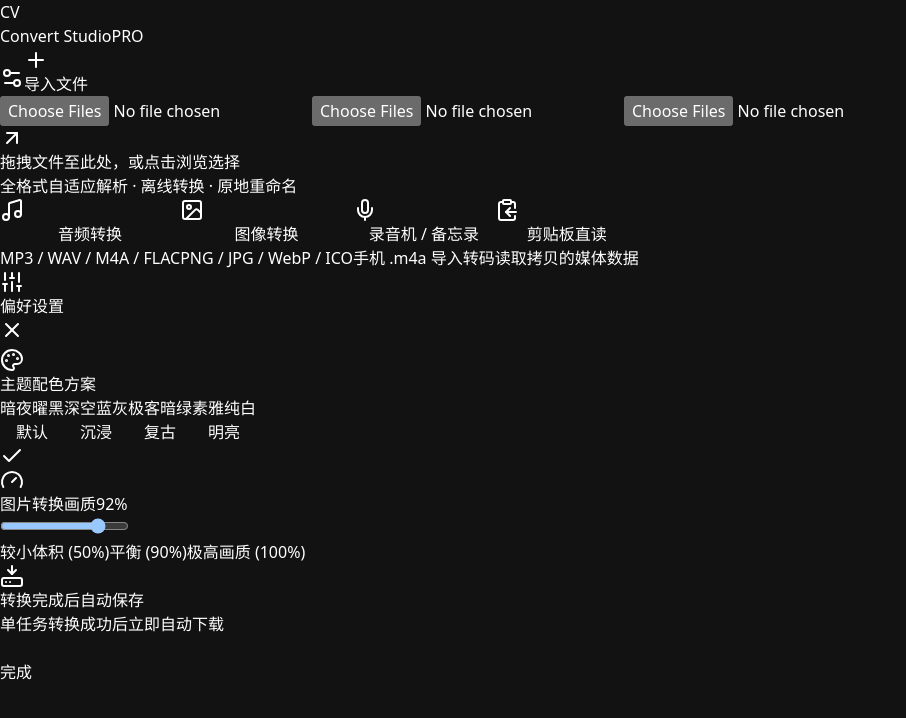
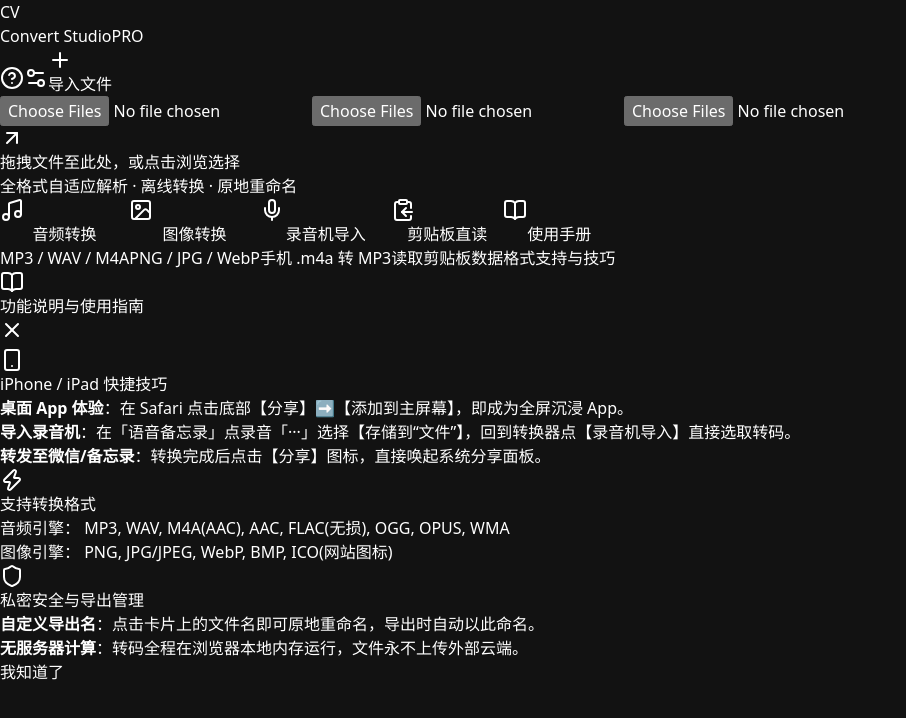
Before and after one commit to Ziwen-Lii/change, a React (Vite) app: page / in a window 1280 px wide. Both pictures are taken after a click on the button 12 px from the left and 78 px from the top of the page. Shown: the top 718 px of the page, without its empty margins (0-906 px from the left). Built offline with nearby package versions, Linux system fonts and the light colour scheme.

Commit message:
feat: add user guide documentation entry both in navbar and hub grid

```diff
--- a/src/App.jsx
+++ b/src/App.jsx
@@ -23,7 +23,13 @@
   Sliders,
   Palette,
   HardDriveDownload,
-  Gauge
+  Gauge,
+  BookOpen,
+  HelpCircle,
+  Smartphone,
+  Shield,
+  Zap,
+  Info
 } from 'lucide-react';
 import {
   SUPPORTED_AUDIO_FORMATS,
@@ -99,6 +105,7 @@
   const [isDragging, setIsDragging] = useState(false);
   const [clipboardFeedback, setClipboardFeedback] = useState('');
   const [settingsOpen, setSettingsOpen] = useState(false);
+  const [docsOpen, setDocsOpen] = useState(false);
 
   // Settings State with LocalStorage persistence
   const [themeId, setThemeId] = useState(() => localStorage.getItem('cs_theme') || 'dark');
@@ -342,6 +349,15 @@
             </button>
           )}
 
+          {/* Docs / Guide Button */}
+          <button
+            onClick={() => setDocsOpen(true)}
+            className={`p-1.5 rounded-lg border ${currentTheme.border} ${isLightTheme ? 'hover:bg-slate-100 text-slate-700' : 'hover:bg-zinc-800 text-zinc-300'} transition active:scale-95`}
+            title="使用手册与格式支持"
+          >
+            <HelpCircle className="w-4 h-4" />
+          </button>
+
           {/* Settings Button */}
           <button
             onClick={() => setSettingsOpen(true)}
@@ -424,7 +440,7 @@
         </div>
 
         {/* Specialized Entry Hub */}
-        <div className="grid grid-cols-2 sm:grid-cols-4 gap-3">
+        <div className="grid grid-cols-2 sm:grid-cols-5 gap-3">
 
           <button
             onClick={() => audioInputRef.current?.click()}
@@ -434,7 +450,7 @@
               <Music className="w-4 h-4" />
             </div>
             <div className="font-medium text-xs">音频转换</div>
-            <div className={`text-[11px] ${currentTheme.textDim} mt-0.5`}>MP3 / WAV / M4A / FLAC</div>
+            <div className={`text-[11px] ${currentTheme.textDim} mt-0.5`}>MP3 / WAV / M4A</div>
           </button>
 
           <button
@@ -445,7 +461,7 @@
               <ImageIcon className="w-4 h-4" />
             </div>
             <div className="font-medium text-xs">图像转换</div>
-            <div className={`text-[11px] ${currentTheme.textDim} mt-0.5`}>PNG / JPG / WebP / ICO</div>
+            <div className={`text-[11px] ${currentTheme.textDim} mt-0.5`}>PNG / JPG / WebP</div>
           </button>
 
           <button
@@ -455,8 +471,8 @@
             <div className={`w-8 h-8 rounded-lg border ${currentTheme.border} flex items-center justify-center mb-2.5 transition ${isLightTheme ? 'bg-slate-100 text-slate-700' : 'bg-zinc-800/80 text-zinc-300'}`}>
               <Mic className="w-4 h-4" />
             </div>
-            <div className="font-medium text-xs">录音机 / 备忘录</div>
-            <div className={`text-[11px] ${currentTheme.textDim} mt-0.5`}>手机 .m4a 导入转码</div>
+            <div className="font-medium text-xs">录音机导入</div>
+            <div className={`text-[11px] ${currentTheme.textDim} mt-0.5`}>手机 .m4a 转 MP3</div>
           </button>
 
           <button
@@ -468,8 +484,19 @@
             </div>
             <div className="font-medium text-xs">剪贴板直读</div>
             <div className={`text-[11px] ${currentTheme.textDim} mt-0.5`}>
-              {clipboardFeedback || '读取拷贝的媒体数据'}
+              {clipboardFeedback || '读取剪贴板数据'}
             </div>
+          </button>
+
+          <button
+            onClick={() => setDocsOpen(true)}
+            className={`flex flex-col items-start p-3.5 rounded-xl ${currentTheme.cardBg} ${currentTheme.cardHover} border ${currentTheme.border} transition text-left group active:scale-[0.98] shadow-sm col-span-2 sm:col-span-1`}
+          >
+            <div className={`w-8 h-8 rounded-lg border ${currentTheme.border} flex items-center justify-center mb-2.5 transition ${isLightTheme ? 'bg-slate-100 text-slate-700' : 'bg-zinc-800/80 text-zinc-300'}`}>
+              <BookOpen className="w-4 h-4" />
+            </div>
+            <div className="font-medium text-xs">使用手册</div>
+            <div className={`text-[11px] ${currentTheme.textDim} mt-0.5`}>格式支持与技巧</div>
           </button>
 
         </div>
@@ -808,6 +835,93 @@
         </div>
       )}
 
+      {/* User Documentation / Guide Modal */}
+      {docsOpen && (
+        <div className="fixed inset-0 z-50 bg-black/60 backdrop-blur-sm flex items-center justify-center p-4">
+          <div className={`rounded-2xl border ${currentTheme.border} ${isLightTheme ? 'bg-white text-slate-900' : 'bg-[#0f141f] text-zinc-100'} max-w-lg w-full p-6 shadow-2xl space-y-5 animate-in fade-in zoom-in-95 duration-150 max-h-[90vh] overflow-y-auto`}>
+
+            {/* Modal Header */}
+            <div className="flex items-center justify-between pb-3 border-b border-zinc-800/60">
+              <div className="flex items-center gap-2">
+                <BookOpen className="w-4 h-4 text-indigo-400" />
+                <h3 className="font-semibold text-sm">功能说明与使用指南</h3>
+              </div>
+              <button
+                onClick={() => setDocsOpen(false)}
+                className={`p-1 rounded-lg ${currentTheme.textDim} hover:${isLightTheme ? 'text-black' : 'text-white'}`}
+              >
+                <X className="w-4 h-4" />
+              </button>
+            </div>
+
+            {/* Guide Content Sections */}
+            <div className="space-y-4 text-xs leading-relaxed">
+
+              {/* Section 1: Mobile iOS */}
+              <div className={`p-3.5 rounded-xl border ${currentTheme.border} ${currentTheme.cardBg} space-y-1.5`}>
+                <div className="font-semibold flex items-center gap-1.5 text-zinc-200">
+                  <Smartphone className="w-3.5 h-3.5 text-indigo-400" />
+                  <span>iPhone / iPad 快捷技巧</span>
+                </div>
+                <ul className={`list-disc list-inside space-y-1 ${currentTheme.textMuted} pl-1`}>
+                  <li>
+                    <strong className="text-zinc-300">桌面 App 体验</strong>：在 Safari 点击底部【分享】➡️【添加到主屏幕】，即成为全屏沉浸 App。
+                  </li>
+                  <li>
+                    <strong className="text-zinc-300">导入录音机</strong>：在「语音备忘录」点录音「···」选择【存储到“文件”】，回到转换器点【录音机导入】直接选取转码。
+                  </li>
+                  <li>
+                    <strong className="text-zinc-300">转发至微信/备忘录</strong>：转换完成后点击【分享】图标，直接唤起系统分享面板。
+                  </li>
+                </ul>
+              </div>
+
+              {/* Section 2: Format Matrix */}
+              <div className={`p-3.5 rounded-xl border ${currentTheme.border} ${currentTheme.cardBg} space-y-2`}>
+                <div className="font-semibold flex items-center gap-1.5 text-zinc-200">
+                  <Zap className="w-3.5 h-3.5 text-amber-400" />
+                  <span>支持转换格式</span>
+                </div>
+                <div className="space-y-1.5">
+                  <div>
+                    <span className="font-medium text-zinc-300">音频引擎：</span>
+                    <span className={currentTheme.textMuted}> MP3, WAV, M4A(AAC), AAC, FLAC(无损), OGG, OPUS, WMA</span>
+                  </div>
+                  <div>
+                    <span className="font-medium text-zinc-300">图像引擎：</span>
+                    <span className={currentTheme.textMuted}> PNG, JPG/JPEG, WebP, BMP, ICO(网站图标)</span>
+                  </div>
+                </div>
+              </div>
+
+              {/* Section 3: Filename & Privacy */}
+              <div className={`p-3.5 rounded-xl border ${currentTheme.border} ${currentTheme.cardBg} space-y-1.5`}>
+                <div className="font-semibold flex items-center gap-1.5 text-zinc-200">
+                  <Shield className="w-3.5 h-3.5 text-emerald-400" />
+                  <span>私密安全与导出管理</span>
+                </div>
+                <ul className={`list-disc list-inside space-y-1 ${currentTheme.textMuted} pl-1`}>
+                  <li><strong className="text-zinc-300">自定义导出名</strong>：点击卡片上的文件名即可原地重命名，导出时自动以此命名。</li>
+                  <li><strong className="text-zinc-300">无服务器计算</strong>：转码全程在浏览器本地内存运行，文件永不上传外部云端。</li>
+                </ul>
+              </div>
+
+            </div>
+
+            {/* Modal Footer */}
+            <div className="pt-2">
+              <button
+                onClick={() => setDocsOpen(false)}
+                className={`w-full py-2 rounded-xl ${currentTheme.btnPrimary} font-medium text-xs transition shadow-sm`}
+              >
+                我知道了
+              </button>
+            </div>
+
+          </div>
+        </div>
+      )}
+
     </div>
   );
 }
```
